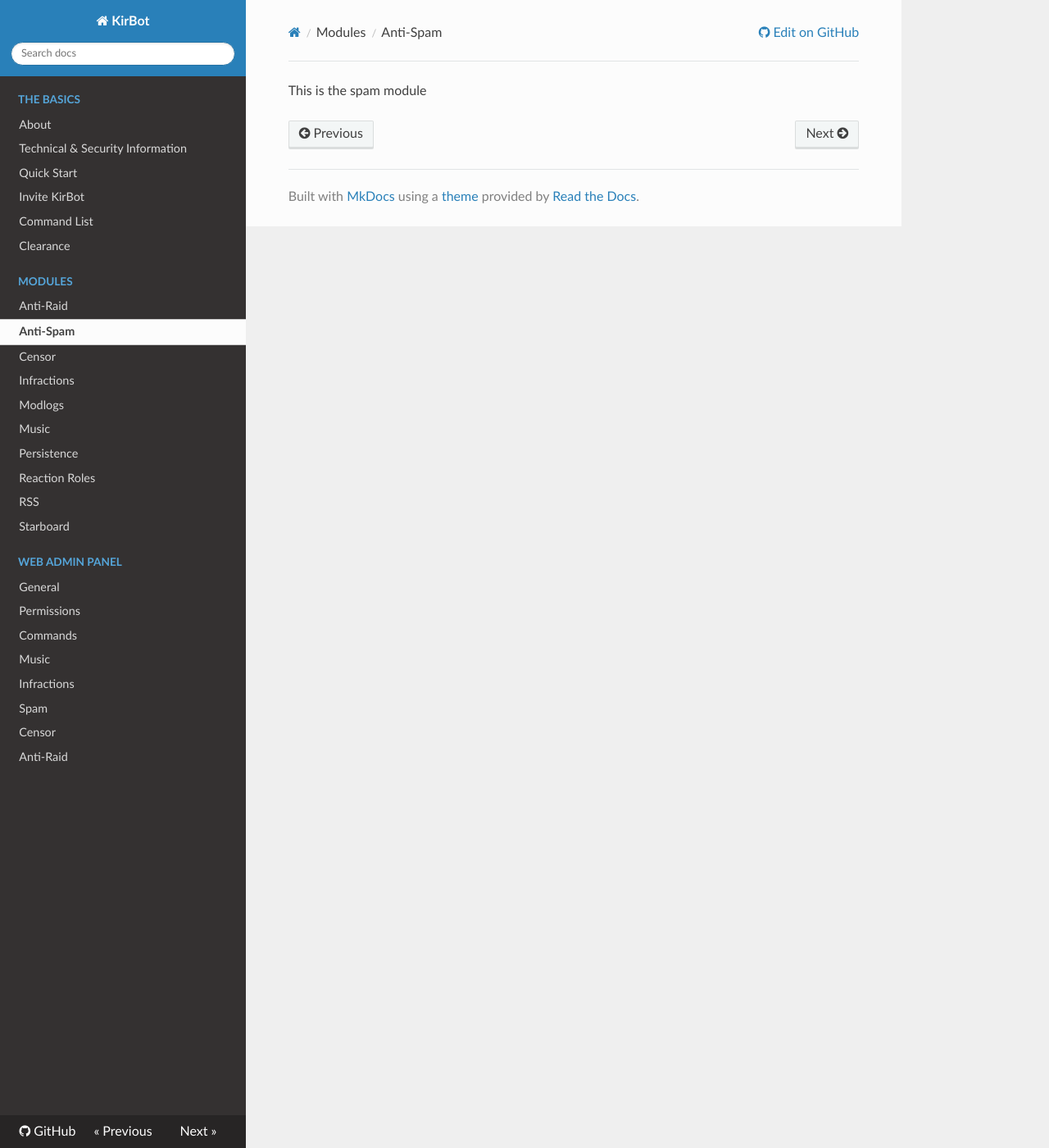
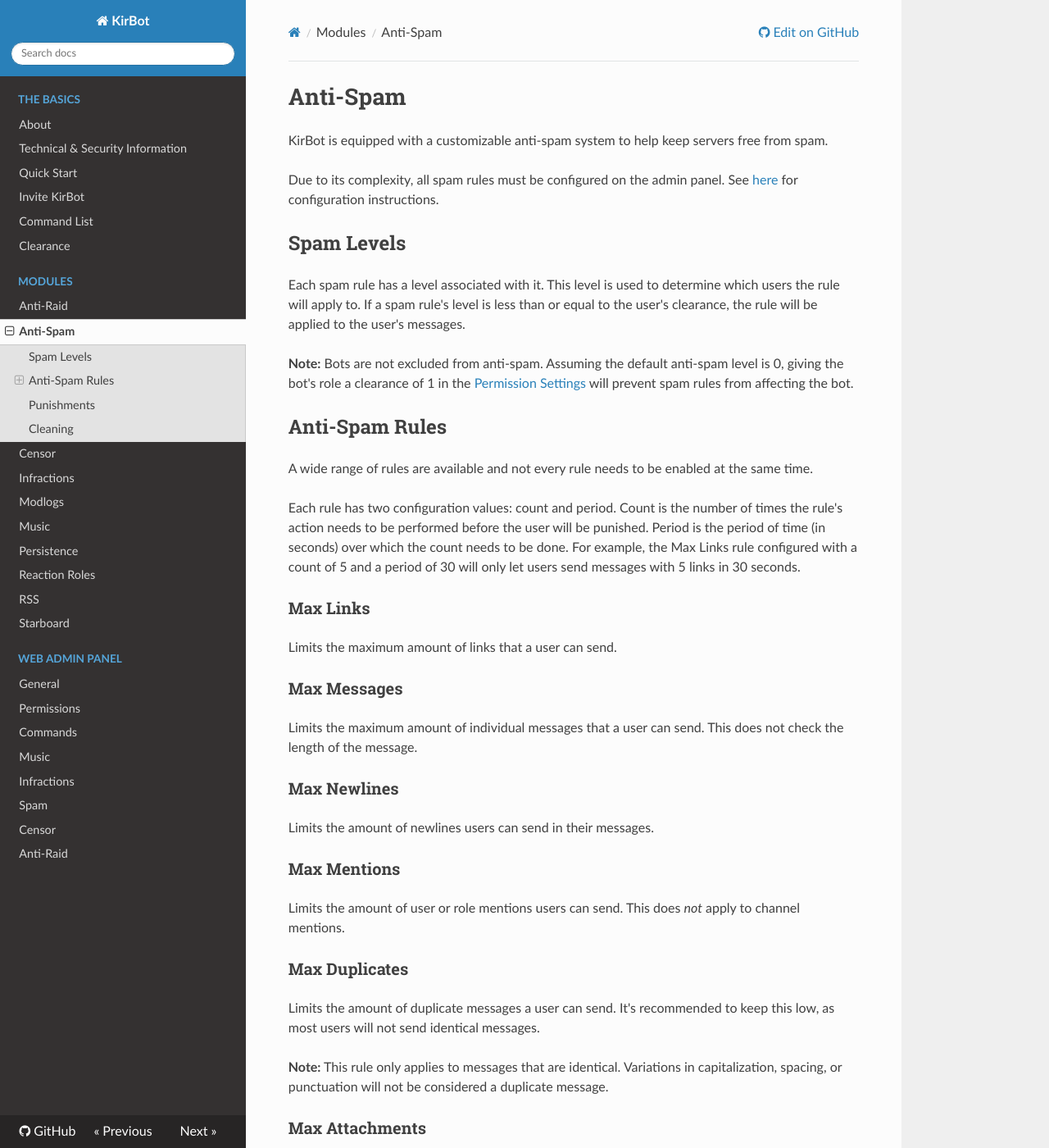
Before and after one commit to mrkirby153/KirBot, an MkDocs documentation site: the page built from docs/docs/modules/spam.md, in a window 1280 px wide and 1400 px high. Shown: the whole window at 82% size. Built offline with MkDocs 1.6.1, drawn with Linux system fonts in a browser that asks for light colours; nearby versions of some CDN libraries; some of the changed text lies outside the part shown.

Commit message:
Document spam module

```diff
--- a/docs/docs/modules/spam.md
+++ b/docs/docs/modules/spam.md
@@ -1 +1,77 @@
-This is the spam module
+# Anti-Spam
+
+KirBot is equipped with a customizable anti-spam system to help keep servers free from spam.
+
+Due to its complexity, all spam rules must be configured on the admin panel. See [here](../panel/spam.md)
+for configuration instructions.
+
+## Spam Levels
+
+Each spam rule has a level associated with it. This level is used to determine which users the rule
+will apply to. If a spam rule's level is less than or equal to the user's clearance, the rule will
+be applied to the user's messages.
+
+**Note:** Bots are not excluded from anti-spam. Assuming the default anti-spam level is 0, giving the
+bot's role a clearance of 1 in the [Permission Settings](../panel/permissions.md) will prevent spam
+rules from affecting the bot.
+
+## Anti-Spam Rules
+
+A wide range of rules are available and not every rule needs to be enabled at the same time.
+
+Each rule has two configuration values: count and period. Count is the number of times the rule's
+action needs to be performed before the user will be punished. Period is the period of time (in
+seconds) over which the count needs to be done. For example, the Max Links rule configured with a
+count of 5 and a period of 30 will only let users send messages with 5 links in 30 seconds.
+
+### Max Links
+
+Limits the maximum amount of links that a user can send.
+
+### Max Messages
+
+Limits the maximum amount of individual messages that a user can send. This does not check the
+length of the message.
+
+### Max Newlines
+
+Limits the amount of newlines users can send in their messages.
+
+### Max Mentions
+
+Limits the amount of user or role mentions users can send. This does _not_ apply to channel mentions.
+
+### Max Duplicates
+
+Limits the amount of duplicate messages a user can send. It's recommended to keep this low, as most
+users will not send identical messages.
+
+**Note:** This rule only applies to messages that are identical. Variations in capitalization, spacing,
+or punctuation will not be considered a duplicate message.
+
+### Max Attachments
+
+Limits the amount of attachments users can upload.
+
+## Punishments
+
+If a user violates any spam rule, there are 6 actions that can be taken:
+* No action
+* Kick the user
+* Ban the user
+* Mute the user
+* Temporarily ban the user
+* Temporarily mute the user
+
+If a temporary action is chosen, the Punishment Duration must be configured on the panel.
+
+## Cleaning
+
+In addition to punishing the user, KirBot can also clean up the user's messages. KirBot has two modes
+for cleaning: Clean Amount and Clean Duration.
+
+Clean Amount will clean the user's last messages. For example, if the clean amount is set to 50, users
+who violate any censor rule will have their last 50 messages deleted.
+
+Clean Duration will clean the user's last messages over time. For example, if the clean duration is set to
+300 seconds, users who violate any censor rule will have all messages sent in the last 5 minutes deleted.
```
